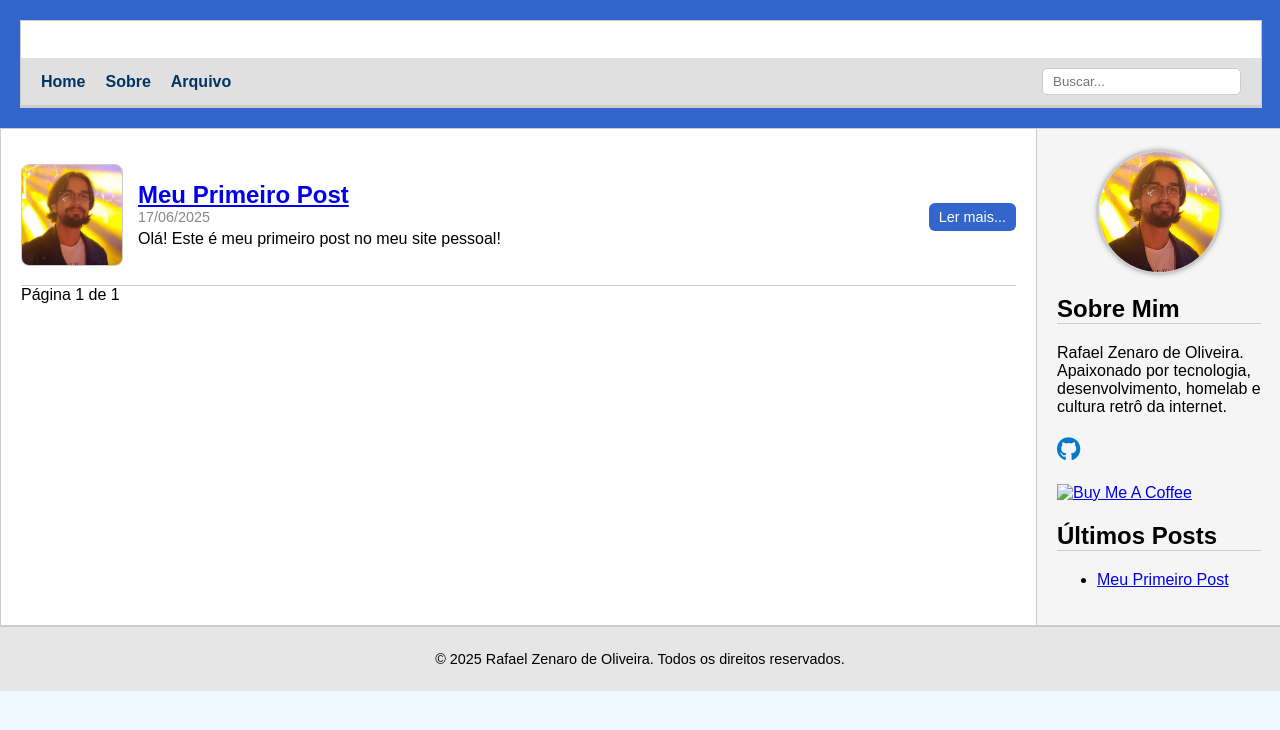
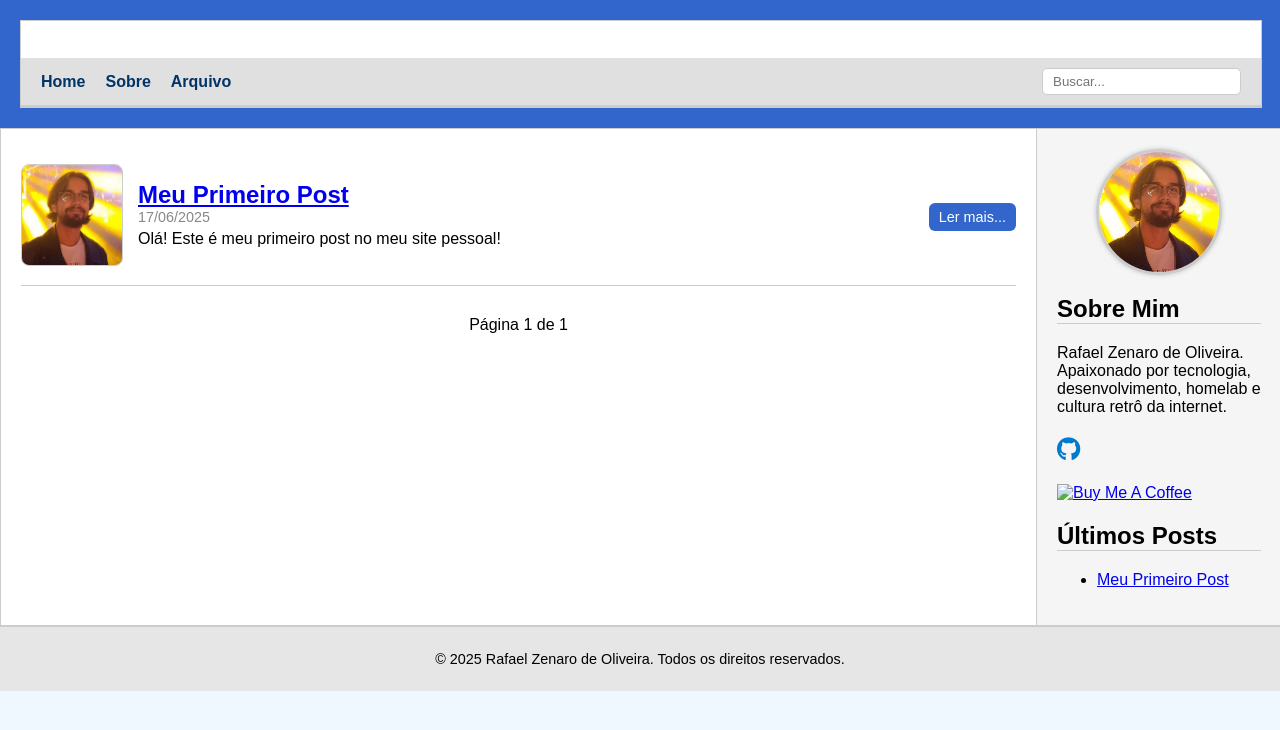
Before and after one commit to zenaror/zenaror.github.io, a Jekyll site: the page built from index.html, in a window 1280 px wide. Shown: the top 730 px of the page. Built offline with Jekyll 4.4.1, drawn with Linux system fonts in a browser that asks for light colours; the list of posts is cut into pages by our own code.

Commit message:
Atualizar o style.css

```diff
--- a/assets/css/style.css
+++ b/assets/css/style.css
@@ -340,3 +340,31 @@
     display: flex;
   }
 }
+
+
+.pagination {
+  display: flex;
+  justify-content: center;
+  align-items: center;
+  margin: 30px 0;
+  gap: 10px;
+}
+
+.pagination a {
+  padding: 6px 12px;
+  background-color: #e0e0e0;
+  border-radius: 5px;
+  text-decoration: none;
+  color: #003366;
+  border: 1px solid #ccc;
+  transition: background-color 0.2s;
+}
+
+.pagination a:hover {
+  background-color: #d0d0d0;
+}
+
+.pagination span {
+  padding: 6px 12px;
+  color: #555;
+}
```
